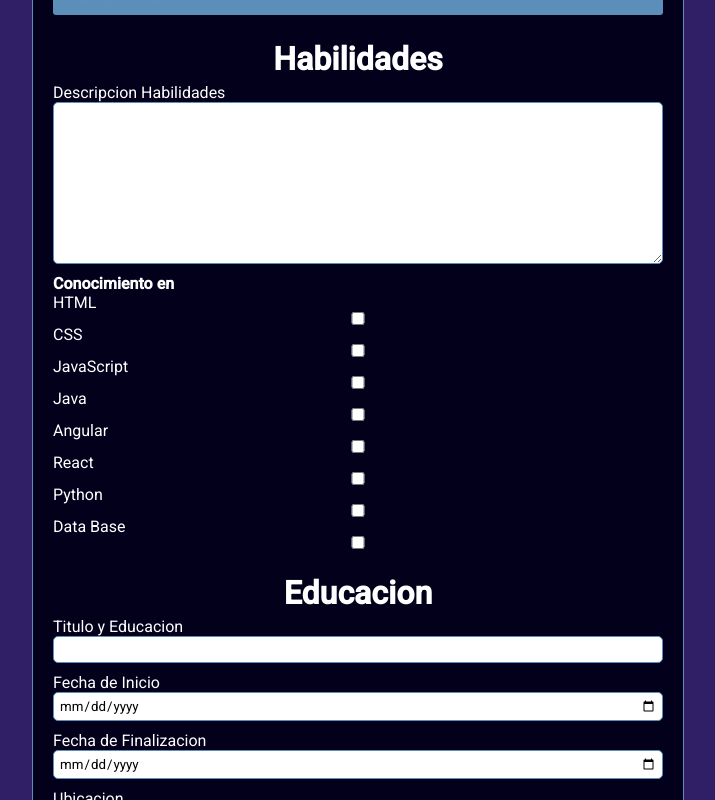
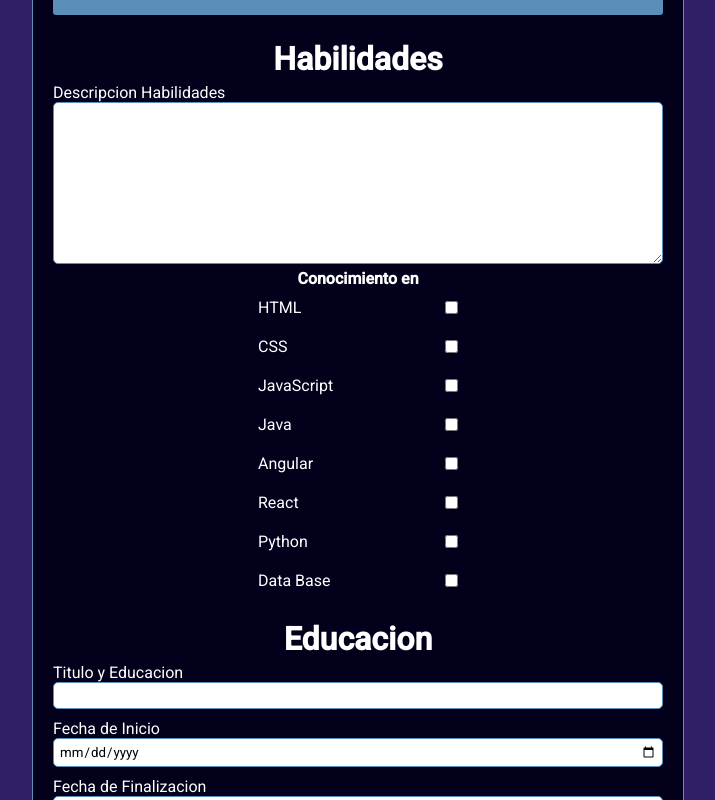
Before and after one commit to Xenock20/maqueta-frontend-angular, an Angular app: page /edit in a window 1280 px wide. Shown: the part 458-1258 px from the top of the page, without its empty margins (282-997 px from the left). Built offline with nearby package versions, Linux system fonts and the light colour scheme.

Commit message:
Fix style component edit-skill

```diff
--- a/src/app/components/edit-skill/edit-skill.component.css
+++ b/src/app/components/edit-skill/edit-skill.component.css
@@ -3,3 +3,19 @@
   flex-direction: column;
   margin-bottom: 20px;
 }
+
+h4{
+  text-align: center;
+}
+
+.skillbox{
+  width: 200px;
+  margin: 10px auto;
+  display: flex;
+  justify-content: space-between;
+}
+
+.form-control-skill{
+  display: flex;
+  flex-direction: column;
+}
--- a/src/app/components/edit-skill/edit-skill.component.html
+++ b/src/app/components/edit-skill/edit-skill.component.html
@@ -4,32 +4,41 @@
     <label for="des-skill">Descripcion Habilidades</label>
     <textarea name="des-skill" id="des-skill" cols="30" rows="10"></textarea>
   </div>
-  <div class="form-control">
-
+  <div class="form-control-skill">
     <h4>Conocimiento en</h4>
 
+    <div class="skillbox">
       <label for="des-html">HTML</label>
-    <input type="checkbox" name="des-html" id="des-html">
+      <input type="checkbox" name="des-html" id="des-html" />
+    </div>
 
+    <div class="skillbox">
       <label for="des-css">CSS</label>
-    <input type="checkbox" name="des-css" id="des-css">
-
+      <input type="checkbox" name="des-css" id="des-css" />
+    </div>
+    <div class="skillbox">
       <label for="des-js">JavaScript</label>
-    <input type="checkbox" name="des-js" id="des-js">
-
+      <input type="checkbox" name="des-js" id="des-js" />
+    </div>
+    <div class="skillbox">
       <label for="des-jv">Java</label>
-    <input type="checkbox" name="des-jv" id="des-jv">
-
+      <input type="checkbox" name="des-jv" id="des-jv" />
+    </div>
+    <div class="skillbox">
       <label for="des-angular">Angular</label>
-    <input type="checkbox" name="des-angular" id="des-angular">
-
+      <input type="checkbox" name="des-angular" id="des-angular" />
+    </div>
+    <div class="skillbox">
       <label for="des-react">React</label>
-    <input type="checkbox" name="des-react" id="des-react">
-
+      <input type="checkbox" name="des-react" id="des-react" />
+    </div>
+    <div class="skillbox">
       <label for="des-py">Python</label>
-    <input type="checkbox" name="des-py" id="des-py">
-
+      <input type="checkbox" name="des-py" id="des-py" />
+    </div>
+    <div class="skillbox">
       <label for="des-db">Data Base</label>
-    <input type="checkbox" name="des-db" id="des-db">
+      <input type="checkbox" name="des-db" id="des-db" />
     </div>
   </div>
+</div>
```
Lines whose indentation alone changed are shown as unchanged.
